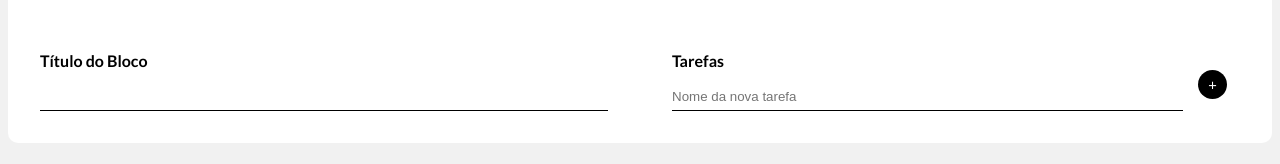
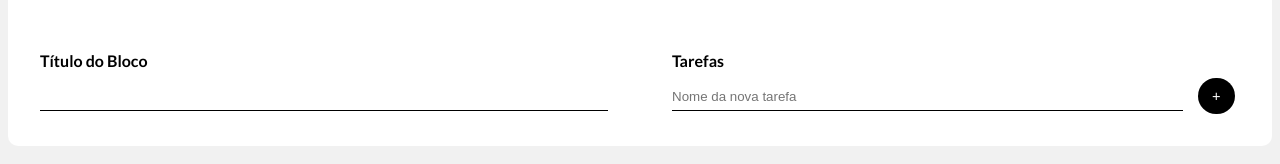
Before and after one commit to Elian-beep/ToDo-List, a Next.js app: page /NewTask in a window 1280 px wide. Shown: the part 176-340 px from the top of the page. Built offline with nearby package versions, Linux system fonts and the light colour scheme.

Commit message:
NewTask: reposicionamento do btn new task 2

```diff
--- a/styles/stylePageNewTask.js
+++ b/styles/stylePageNewTask.js
@@ -74,6 +74,7 @@ export const InputTitleBlock = styled.input`
 export const AreaNewTask = styled.div`
     display: flex;
     flex-direction: row;
+    align-items: baseline;
 `;
 
 //-----------------INPUT DA NOVA TAREFA NO BLOCO
@@ -97,8 +98,8 @@ export const InputNameTask = styled.input`
 
 //-----------------BOTÃO PARA CRIAR NOVA TASK
 export const BtnNewTask = styled.button`
-    width: 2em;
-    height: 2em;
+    width: 2.5em;
+    height: 2.5em;
     border-radius: 50px;
     border: none;
     margin-left: 1em;
@@ -112,7 +113,7 @@ export const BtnNewTask = styled.button`
     }
 
     @media (max-width: 600px) {
-        width: 1.7em;
-        height: 1.7em;
+        width: 2em;
+        height: 2em;
     }
 `;
```
